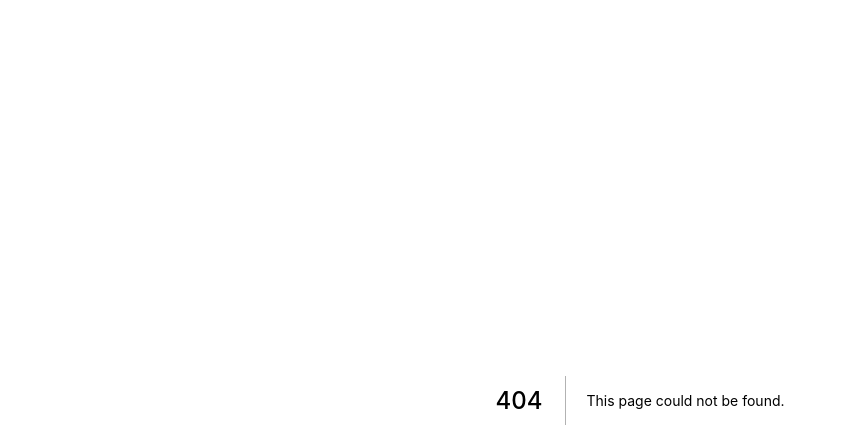
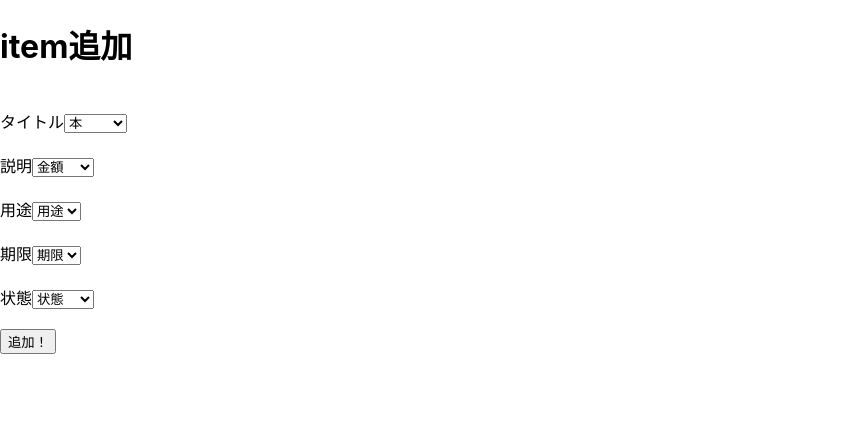
Before and after one commit to ryoko-cat/week8-team-project, a Next.js app in the folder next/: page /itemPost in a window 1280 px wide. Before the commit this address had no page. Shown: the top 448 px of the page, without its empty margins (0-847 px from the left). Built offline with nearby package versions, Linux system fonts and the light colour scheme.

Commit message:
itemのpost機能ページ（選択肢などは未完)

```diff
--- /dev/null
+++ b/next/pages/itemPost.js
@@ -0,0 +1,73 @@
+import axios from "axios";
+import React,{ useState } from "react";
+
+export default function ItemPost() {
+    const [item, setitem] = useState("");
+    const [description, setdescription] = useState("");
+    const [category, setcategory] = useState("");
+    const [period, setperiod] = useState("");
+    const [status, setstatus] = useState("");
+
+    function handleSubmit(e) {
+        e.preventDefault();
+        const data = {
+            "title":item,
+            "description":description,
+            "category_id":category,
+            "period_id":period,
+            "status":status
+        };
+        axios.post(`http://127.0.0.1:8000/api/items`, data)
+        .then((res) => {
+          console.log(res);
+        })
+        .catch((error) => {
+          console.log(error);
+        });
+      }
+
+    return(
+        <div>
+            <h1 >item追加</h1>
+            <br></br>
+            <div>
+            <label>タイトル</label>
+            <select value={item} onChange={(e) => setitem(e.target.value)}>
+                <option value="A">本</option>
+                <option value={"TOEIC"}>TOEIC</option>
+            </select>
+            <br></br>
+            <br></br>
+            <label>説明</label>
+            <select value={description} onChange={(e) => setdescription(e.target.value)}>
+                <option value="A">金額</option>
+                <option value={"単語帳"}>単語帳</option>
+            </select>
+            <br></br>
+            <br></br>
+            <label>用途</label>
+            <select value={category} onChange={(e) => setcategory(e.target.value)}>
+                <option value="A">用途</option>
+                <option value={4}>4</option>
+            </select>
+            <br></br>
+            <br></br>
+            <label>期限</label>
+            <select value={period} onChange={(e) => setperiod(e.target.value)}>
+                <option value="A">期限</option>
+                <option value={4}>4</option>
+            </select>
+            <br></br>
+            <br></br>
+            <label>状態</label>
+            <select value={status} onChange={(e) => setstatus(e.target.value)}>
+                <option value="A">状態</option>
+                <option value={0}>貸出可</option>
+            </select>
+            <br></br>
+            <br></br>
+            <button onClick = {handleSubmit}>追加！</button>
+            </div>
+        </div>
+    )
+}
```
